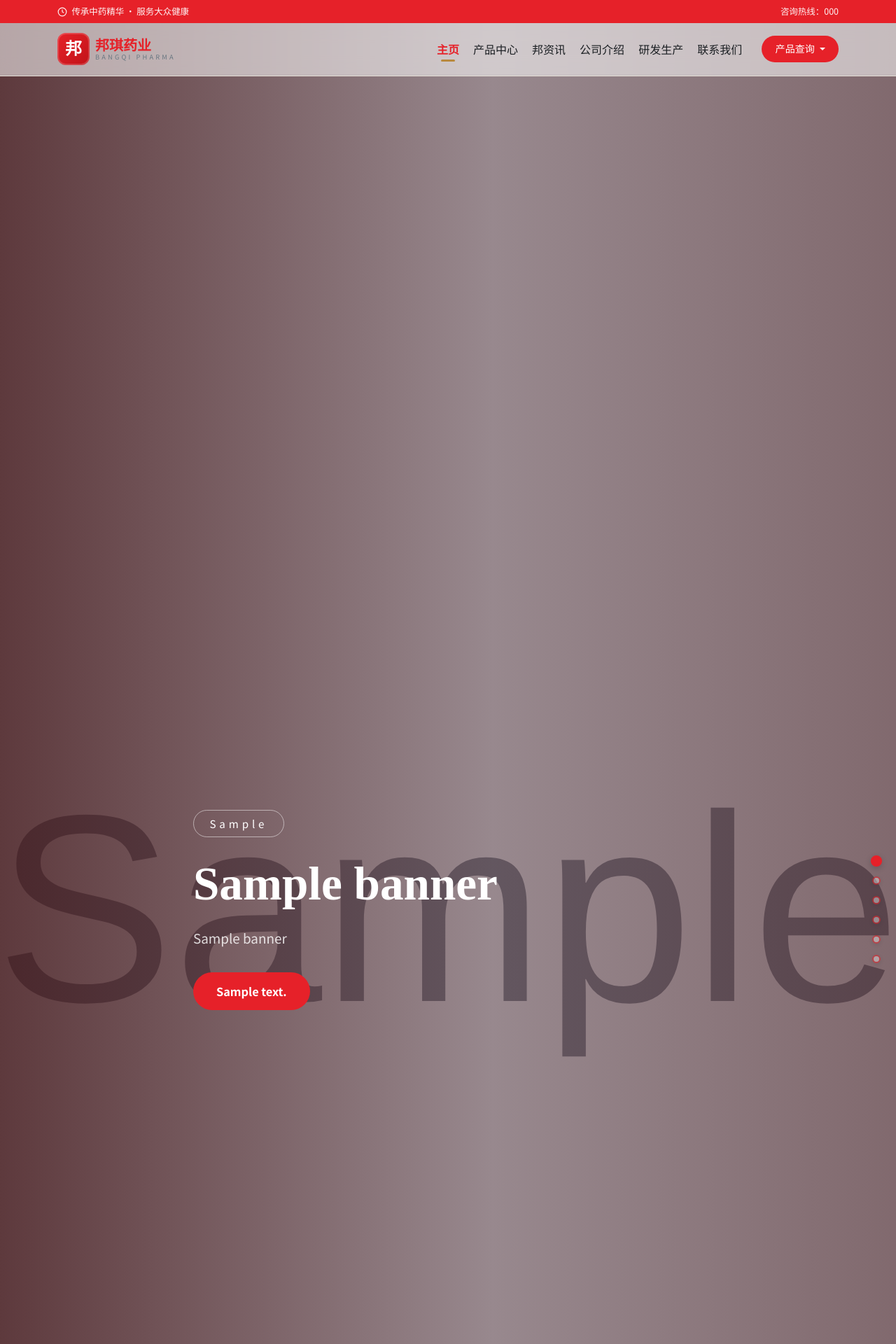
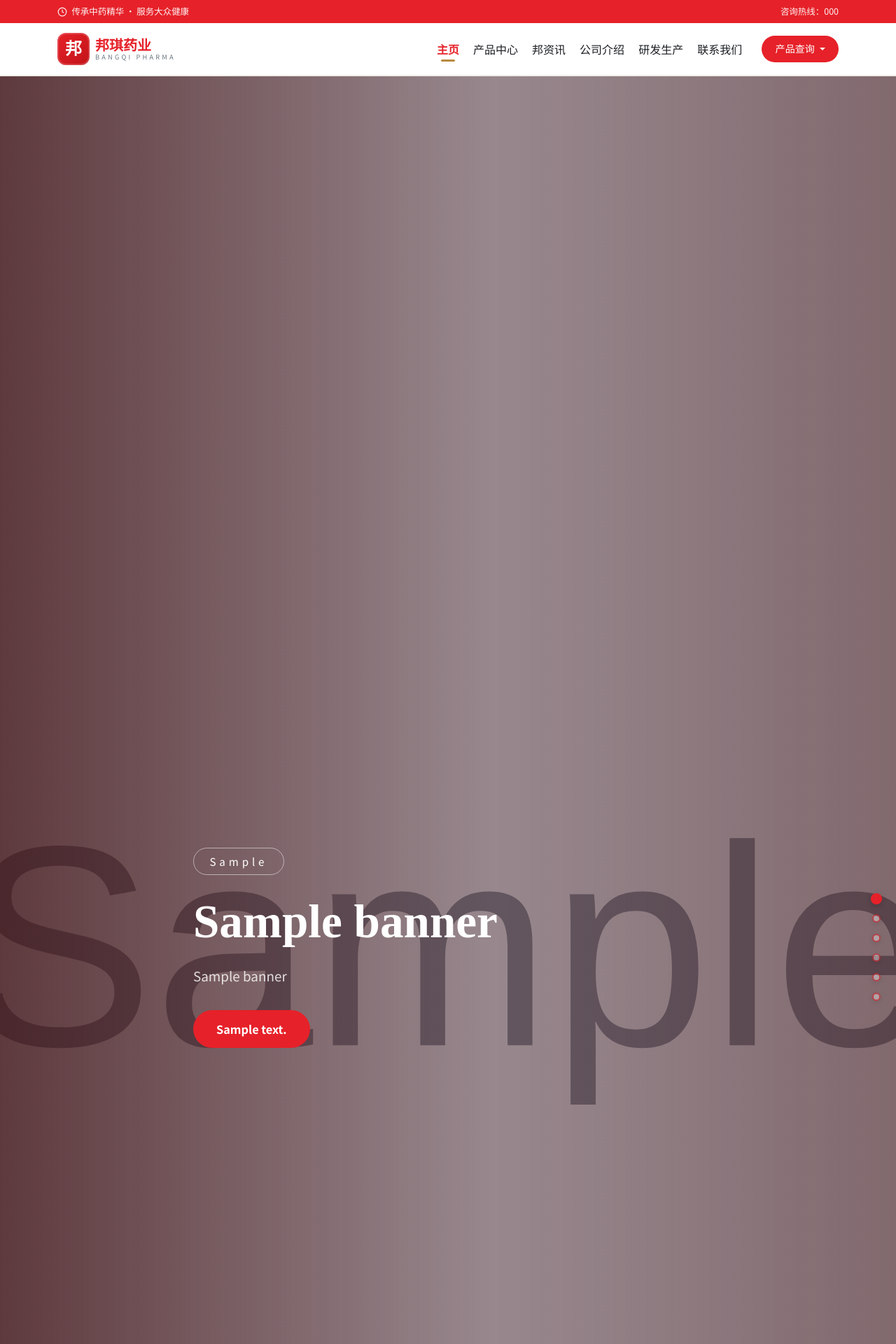
Before and after one commit to jack-hug/bangqi-website, a Flask app: page / in a window 1280 px wide. Shown: the top 1920 px of the page at 70% size. Run offline with Flask 3, Linux system fonts and the light colour scheme; data comes from the database, SQL or seed files in the repository; tables that the repository leaves empty hold one stand-in row (values such as "Sample post"); grey boxes marked "Sample" are stand-in pictures; parts of the project's set-up code (start-up, migrations or seed data) failed here and were passed over; some libraries are stand-ins or nearby versions.

Commit message:
feat(home-v1.2): 五项交互体验优化（topbar 过渡 / 动画复播 / 圆环单次 / Ken Burns / 导航不遮挡）
问题 1 · topbar 切换无过渡（直接消失）
- 原用 JS 切 display:none，display 无法参与过渡 → 视觉突兀
- 改为 max-height + opacity + padding 三维过渡（.45s cubic-bezier）
- body.home-v1 #site-topbar 默认 max-height:0 + opacity:0 收起，
  加 .tb-show 类展开；nav 的 top 与 swiper 的 top 用同一曲线联动

问题 5 · 导航栏遮挡版块顶部内容
- 根因：.home-swiper 为 position:fixed; inset:0 从视口顶部铺满，
  而 topbar/nav 在文档流中浮在其上层 → 遮住每屏顶部
- 修复：topbar/nav 均改为 position:fixed（nav 需 !important 覆盖
  Bootstrap .sticky-top），.home-swiper 的 top 由 JS 实测
  「nav 高度 + topbar 当前状态高度」动态设置
- JS 新增 measure() 测量两者高度、applyOffset() 同步更新，
  resize 时重新测量

问题 2 · 重复进入版块时弹出动画几乎不可见
- 根因：CSS transition + remove/add class 的方案在快速切换时
  会被浏览器合并优化，重播不稳定
- 修复：改用 Web Animations API（element.animate()），每次进入
  创建全新 animation 实例，必定重播；先 cancel 旧动画避免叠加
- 动画结束后清空内联样式，交回 CSS 控制

问题 3 · 三圆环数字+进度环每次进入都重播
- 新增 aboutPlayed 标志，playAboutStats() 首次执行后置位，
  后续进入直接 return
- 数字停在目标值、圆环停在满格（WAAPI fill:both 的动画结果被
  bqAnimateCounter 写入的内联样式持久保留）

问题 4 · 删除 banner 长条分页器 + 增加缓慢缩放
- 移除 carousel-indicators 的 HTML（同时 CSS 兜底 display:none）
- 新增 bqKenBurns 关键帧：scale(1) → scale(1.12)，9.5s ease-out
- 绑定 Bootstrap slid.bs.carousel 事件，每次切图重新启动缩放动画
- 图片加 will-change:transform + backface-visibility:hidden
  提升为合成层，避免缩放卡顿
- carousel-fade 过渡从默认 .6s 延长至 1.1s，切换更平滑
- 鼠标悬停 banner 暂停轮播，移开恢复

```diff
--- a/templates/index.html
+++ b/templates/index.html
@@ -4,27 +4,69 @@
 {% block extra_css %}
 <link href="https://unpkg.com/swiper@11.2.10/swiper-bundle.min.css" rel="stylesheet">
 <style>
-/* ============ v1.1 主页专用：home-v1 + is-banner-slide 由 JS 控制 ============ */
-/* topbar 显隐：默认首页隐藏，仅 banner slide 由 JS 控 display */
+/* ============ v1.1 主页专用：topbar 平滑显隐 + swiper 避开导航栏 ============ */
+:root {
+  /* topbar 展开后的高度（JS 会实测并覆盖） */
+  --tb-h: 34px;
+  /* 导航栏高度（JS 会实测并覆盖） */
+  --nav-h: 72px;
+}
+
+body.home-v1 { overflow: hidden; background: #fff; }
 body.home-v1 #site-footer { display: none; }
+
+/* ---- topbar：固定顶部，用 max-height + opacity 过渡实现平滑显隐 ----
+   （display 无法过渡，所以用 max-height 收起） */
+body.home-v1 #site-topbar {
+  position: fixed;
+  top: 0; left: 0; right: 0;
+  z-index: 70;
+  overflow: hidden;
+  max-height: 0;
+  opacity: 0;
+  padding-top: 0;
+  padding-bottom: 0;
+  transition: max-height .45s cubic-bezier(.4,0,.2,1),
+              opacity .32s ease,
+              padding .45s cubic-bezier(.4,0,.2,1);
+  will-change: max-height, opacity;
+}
+body.home-v1 #site-topbar.tb-show {
+  max-height: var(--tb-h);
+  opacity: 1;
+  padding-top: .45rem;
+  padding-bottom: .45rem;
+}
+
+/* ---- 导航栏：固定顶部，top 跟随 topbar 展开/收起 ----
+   注意：base.html 上有 Bootstrap 的 .sticky-top（position:sticky!important），
+   这里必须用 !important 覆盖为 fixed */
 body.home-v1 #site-nav {
   background: rgba(255,255,255,.55);
   backdrop-filter: blur(12px);
   -webkit-backdrop-filter: blur(12px);
   border-bottom: 1px solid rgba(0,0,0,.06);
+  position: fixed !important;
+  top: 0;                    /* JS 在 topbar 展开时改为 var(--tb-h) */
+  left: 0; right: 0;
+  z-index: 65;
+  transition: top .45s cubic-bezier(.4,0,.2,1),
+              background .35s ease;
 }
-body.home-v1 { overflow: hidden; background: #fff; }
-/* JS 会在 v1.1 脚本里通过 setProperty 强制覆盖 display，保证不依赖 CSS 优先级 */
 
-/* ============ Swiper 全屏容器 ============ */
+/* ============ Swiper 全屏容器（顶部避开 topbar + 导航栏） ============ */
 .home-swiper {
-  position: fixed; inset: 0; top: 0; left: 0;
-  width: 100%; height: 100dvh;
+  position: fixed;
+  top: var(--nav-h);         /* JS 动态更新：nav 高度 + topbar 当前高度 */
+  left: 0; right: 0; bottom: 0;
+  width: 100%;
+  height: auto;
   z-index: 1;
   background: var(--bq-bg);
+  transition: top .45s cubic-bezier(.4,0,.2,1);
 }
 .home-swiper .swiper-slide {
-  height: 100dvh;
+  height: 100%;
   overflow-y: auto; overflow-x: hidden;
   display: flex; flex-direction: column;
   position: relative;
@@ -34,7 +76,7 @@ body.home-v1 { overflow: hidden; background: #fff; }
   flex: 1;
   display: flex; flex-direction: column;
   justify-content: center;
-  padding: 5rem 0 3rem;
+  padding: 2.5rem 0 3rem;
   min-height: 100%;
 }
 .slide-tint { background: var(--bq-red-soft); }
@@ -66,6 +108,8 @@ body.home-v1 { overflow: hidden; background: #fff; }
 }
 
 /* ============ 动画初始态：所有 slide-enter 默认隐藏 ============ */
+/* 注意：动画由 JS 的 Web Animations API 驱动（保证每次进入都重播），
+   这里的 transform 只作为「未播放时」的初始静止态 */
 .slide-enter {
   opacity: 0;
   transition: opacity .85s cubic-bezier(.2,.8,.3,1),
@@ -76,6 +120,7 @@ body.home-v1 { overflow: hidden; background: #fff; }
 .slide-enter.from-right { transform: translateX(110%); }
 .slide-enter.from-bottom{ transform: translateY(100%); }
 .slide-enter.from-fade  { transform: translateY(40px); }
+/* .active 仅在无 WAAPI 支持的降级路径下使用 */
 .slide-enter.active {
   opacity: 1 !important;
   transform: translateX(0) translateY(0) !important;
@@ -91,11 +136,29 @@ body.home-v1 { overflow: hidden; background: #fff; }
 .home-slide-banner .carousel-inner,
 .home-slide-banner .carousel-item,
 .home-slide-banner .banner-ph {
-  height: 100dvh;
-  min-height: 600px;
+  height: 100%;
+  min-height: 480px;
 }
 .banner-ph { position: relative; overflow: hidden; }
-.banner-ph > img { position: absolute; inset: 0; width: 100%; height: 100%; object-fit: cover; }
+/* 图片容器负责 Ken Burns 缓慢缩放；用 will-change 提升为合成层避免卡顿 */
+.banner-ph > img {
+  position: absolute; inset: 0;
+  width: 100%; height: 100%;
+  object-fit: cover;
+  transform: scale(1);
+  transform-origin: center center;
+  will-change: transform;
+  backface-visibility: hidden;
+  -webkit-backface-visibility: hidden;
+}
+/* 激活中的 banner 图片播放缓慢放大（Ken Burns），时长略长于轮播间隔以便全程连贯 */
+@keyframes bqKenBurns {
+  from { transform: scale(1); }
+  to   { transform: scale(1.12); }
+}
+.banner-ph > img.kb-run {
+  animation: bqKenBurns 9.5s ease-out forwards;
+}
 .banner-shade { position: absolute; inset: 0; background: linear-gradient(90deg, rgba(60,12,14,.78) 0%, rgba(60,12,14,.40) 55%, rgba(60,12,14,.55) 100%); }
 .banner-caption { position: relative; z-index: 2; color: #fff; max-width: 760px; padding: 0 1rem; }
 .banner-kicker { display: inline-block; font-size: .95rem; letter-spacing: .32em; border: 1px solid rgba(255,255,255,.5); border-radius: 999px; padding: .45rem 1.4rem; margin-bottom: 1.6rem; }
@@ -103,9 +166,12 @@ body.home-v1 { overflow: hidden; background: #fff; }
 .banner-caption p { color: rgba(255,255,255,.82); font-size: 1.18rem; margin-bottom: 2.2rem; }
 .banner-caption .btn { display: inline-block; padding: .85rem 2rem; background: var(--bq-red); color: #fff; border-radius: 999px; text-decoration: none; font-weight: 600; font-size: 1.02rem; transition: background .2s, transform .2s; }
 .banner-caption .btn:hover { background: var(--bq-red-2); transform: translateY(-2px); }
-#homeBanner .carousel-indicators { margin-bottom: 2rem; z-index: 5; }
-#homeBanner .carousel-indicators [data-bs-target] { width: 38px; height: 4px; border-radius: 2px; background: rgba(255,255,255,.5); border: none; }
-#homeBanner .carousel-indicators .active { background: var(--bq-gold); }
+/* banner 下方的长条分页器已按要求移除 */
+#homeBanner .carousel-indicators { display: none !important; }
+/* carousel-fade 的默认过渡设为更平滑的 1.1s 交叉淡入 */
+.home-slide-banner .carousel-fade .carousel-item {
+  transition: opacity 1.1s cubic-bezier(.4,0,.2,1);
+}
 
 /* ============ 公司简介（slide 2） ============ */
 .intro-text { color: #4a5852; line-height: 2.05; font-size: 1.05rem; text-align: justify; }
@@ -271,11 +337,7 @@ body.home-v1 { overflow: hidden; background: #fff; }
     <!-- ===== Slide 1: Banner（内部 carousel 4 秒自动切换，循环） ===== -->
     <section class="swiper-slide home-slide-banner" data-slide="banner">
       <div id="homeBanner" class="carousel slide carousel-fade" data-bs-ride="carousel" data-bs-interval="4000">
-        <div class="carousel-indicators">
-          {% for b in banners %}
-          <button type="button" data-bs-target="#homeBanner" data-bs-slide-to="{{ loop.index0 }}" class="{{ 'active' if loop.first }}"></button>
-          {% endfor %}
-        </div>
+        <!-- 长条分页器已按要求移除 -->
         <div class="carousel-inner">
           {% for b in banners %}
           <div class="carousel-item {{ 'active' if loop.first }}">
@@ -548,77 +610,183 @@ document.addEventListener("DOMContentLoaded", function () {
     window.bqCountersObserver = null;
   }
 
-  // 强制收起 topbar / footer 初始态，避免首屏未挂脚本前看到
   var topbar = document.getElementById("site-topbar");
+  var nav = document.getElementById("site-nav");
   var footer = document.getElementById("site-footer");
-  if (topbar) topbar.style.setProperty("display", "none", "important");
   if (footer && footer.style) footer.style.setProperty("display", "none", "important");
 
-  // banner 屏 vs 其他屏：控制 topbar 显隐（直接操作 inline display，绕开 CSS 优先级问题）
+  /* ------------------------------------------------------------------
+     布局测量：算出 topbar 展开高度、nav 高度，
+     让 .home-swiper 的 top 精确避开「topbar(当前状态) + nav」
+     ------------------------------------------------------------------ */
+  var TB_H = 0;   // topbar 展开后的总高度（含 padding）
+  var NAV_H = 0;  // 导航栏高度
+
+  function measure() {
+    if (nav) NAV_H = Math.round(nav.getBoundingClientRect().height);
+    // 临时展开 topbar 以测量其真实高度
+    if (topbar) {
+      var wasShow = topbar.classList.contains("tb-show");
+      var prevTransition = topbar.style.transition;
+      topbar.style.transition = "none";
+      if (!wasShow) topbar.classList.add("tb-show");
+      TB_H = Math.round(topbar.getBoundingClientRect().height);
+      if (!wasShow) topbar.classList.remove("tb-show");
+      void topbar.offsetHeight;
+      topbar.style.transition = prevTransition;
+    }
+    var root = document.documentElement.style;
+    if (TB_H) root.setProperty("--tb-h", TB_H + "px");
+    if (NAV_H) root.setProperty("--nav-h", NAV_H + "px");
+  }
+
+  /* 把 swiper 的 top / nav 的 top 同步到当前 topbar 状态 */
+  function applyOffset(bannerOn) {
+    var root = document.documentElement.style;
+    // nav 在 topbar 展开时下移一个 topbar 高度
+    if (nav) nav.style.top = bannerOn ? TB_H + "px" : "0px";
+    // swiper 顶部让开 nav（+ topbar 若展开）
+    root.setProperty("--nav-h", (NAV_H + (bannerOn ? TB_H : 0)) + "px");
+  }
+
+  /* ------------------------------------------------------------------
+     问题 1：topbar 在 banner 屏淡入、其他屏淡出（用 .tb-show + CSS 过渡）
+     ------------------------------------------------------------------ */
   function syncTopbar(idx) {
     if (!topbar) return;
-    if (idx === 0) {
-      topbar.style.setProperty("display", "block", "important");
+    var bannerOn = idx === 0;
+    if (bannerOn) {
+      topbar.classList.add("tb-show");
       document.body.classList.add("is-banner-slide");
     } else {
-      topbar.style.setProperty("display", "none", "important");
+      topbar.classList.remove("tb-show");
       document.body.classList.remove("is-banner-slide");
     }
+    applyOffset(bannerOn);
   }
 
-  // 给当前屏内所有 .slide-enter 设置错峰延迟
-  function prepareSlide(slide) {
+  /* ------------------------------------------------------------------
+     问题 2：进入各屏时元素弹出动画 —— 用 Web Animations API 重放
+     每次进入都新建一次 animation，彻底避免「只播一次 / 复播无效」
+     ------------------------------------------------------------------ */
+  var EASE = "cubic-bezier(.2,.8,.3,1)";
+  var DUR = 850;
+
+  function initialTransform(e) {
+    if (e.classList.contains("from-left"))   return "translateX(-110%)";
+    if (e.classList.contains("from-right"))  return "translateX(110%)";
+    if (e.classList.contains("from-bottom")) return "translateY(100%)";
+    if (e.classList.contains("from-fade"))   return "translateY(40px)";
+    return "translateY(40px)";
+  }
+
+  function triggerSlide(slide) {
     if (!slide) return 0;
-    var enters = slide.querySelectorAll(".slide-enter");
+    var enters = Array.prototype.slice.call(slide.querySelectorAll(".slide-enter"));
     var maxDelay = 0;
+
     enters.forEach(function (e) {
       var s = parseInt(e.dataset.stagger || 0, 10);
-      var d = s * 0.18;
-      if (d > maxDelay) maxDelay = d;
-      e.style.transitionDelay = d + "s";
+      var delay = s * 0.18;
+      if (delay > maxDelay) maxDelay = delay;
+
+      // 取消该元素上尚未播完的旧动画，避免叠加
+      if (e._bqAnim) { try { e._bqAnim.cancel(); } catch (err) {} }
+
+      // 先把元素摆回初始静止态（内联样式优先，不会被 CSS 抢回）
+      e.style.transition = "none";
+      e.style.opacity = "0";
+      e.style.transform = initialTransform(e);
     });
+
+    // 强制一次样式计算，确保初始态被浏览器接收
+    void slide.offsetHeight;
+
+    // 用 WAAPI 播放；每次都是全新动画实例 → 必定重播
+    enters.forEach(function (e) {
+      var s = parseInt(e.dataset.stagger || 0, 10);
+      var anim = e.animate(
+        [
+          { opacity: 0, transform: initialTransform(e) },
+          { opacity: 1, transform: "translateX(0) translateY(0)" }
+        ],
+        {
+          duration: DUR,
+          delay: s * 180,
+          easing: EASE,
+          fill: "both"
+        }
+      );
+      e._bqAnim = anim;
+      // 动画结束后清掉内联样式，交回 CSS 控制（避免长期残留）
+      anim.onfinish = function () {
+        e.style.transition = "";
+        e.style.opacity = "";
+        e.style.transform = "";
+      };
+    });
+
     return maxDelay;
   }
 
-  // 触发当前屏所有 .slide-enter 动画：使用双 rAF 确保每次进入都重新播放
-  function triggerSlide(slide, maxDelay) {
-    if (!slide) return;
-    var enters = slide.querySelectorAll(".slide-enter");
-    // 步骤 1：移除 active 类，并显式重置 transform 到初始偏移量
-    enters.forEach(function (e) {
-      e.classList.remove("active");
-      // 重置为初始位移态，确保浏览器真正检测到「状态变更」
-      var t = "";
-      if (e.classList.contains("from-left")) t = "translateX(-110%)";
-      else if (e.classList.contains("from-right")) t = "translateX(110%)";
-      else if (e.classList.contains("from-bottom")) t = "translateY(80px)";
-      else if (e.classList.contains("from-fade")) t = "translateY(40px)";
-      e.style.transform = t;
-      e.style.opacity = "0";
-    });
-    // 步骤 2：双 rAF 后清除 inline style，让 CSS .active 接管
-    requestAnimationFrame(function () {
-      requestAnimationFrame(function () {
-        enters.forEach(function (e) {
-          e.style.transform = "";
-          e.style.opacity = "";
-          e.classList.add("active");
-        });
+  /* ------------------------------------------------------------------
+     问题 3：三圆环数字 + 进度环 —— 只在第一次进入 about 屏时播放一次
+     ------------------------------------------------------------------ */
+  var aboutPlayed = false;
 
-        // 公司简介屏：左/右滑入完成后（约 maxDelay + 0.85s）才触发 3 圆环数字动画
-        if (slide.dataset.slide === "about") {
-          var totalMs = (maxDelay + 0.9) * 1000;
-          setTimeout(function () {
+  function playAboutStats(slide) {
+    if (aboutPlayed) return;
+    aboutPlayed = true;
     slide.querySelectorAll(".stat-num").forEach(function (n) {
       if (typeof window.bqAnimateCounter === "function") {
         window.bqAnimateCounter(n);
       }
     });
-          }, totalMs);
+  }
+
+  /* ------------------------------------------------------------------
+     问题 4：banner Ken Burns 缓慢缩放 —— 每次切图都重新启动动画
+     ------------------------------------------------------------------ */
+  function startKenBurns(item) {
+    if (!item) return;
+    var img = item.querySelector(".banner-ph > img");
+    if (!img) return;
+    // 重置动画：移除类 → 强制重排 → 重新添加
+    img.classList.remove("kb-run");
+    void img.offsetWidth;
+    img.classList.add("kb-run");
+  }
+
+  function bindBanner(banner) {
+    if (!banner) return;
+    // 首张立即开始
+    startKenBurns(banner.querySelector(".carousel-item.active"));
+    // Bootstrap carousel 切图事件：每次切换重新启动缩放
+    banner.addEventListener("slid.bs.carousel", function (ev) {
+      startKenBurns(ev.relatedTarget);
+    });
+    // 鼠标悬停 banner 时暂停轮播，避免正在欣赏时被切走
+    banner.addEventListener("mouseenter", function () {
+      if (window.bootstrap && bootstrap.Carousel) {
+        var inst = bootstrap.Carousel.getInstance(banner);
+        if (inst) inst.pause();
       }
     });
+    banner.addEventListener("mouseleave", function () {
+      if (window.bootstrap && bootstrap.Carousel) {
+        var inst = bootstrap.Carousel.getInstance(banner);
+        if (inst) inst.cycle();
+      }
     });
   }
+
+  /* 初始化布局测量 */
+  measure();
+  applyOffset(true);
+  window.addEventListener("resize", function () {
+    measure();
+    applyOffset(document.body.classList.contains("is-banner-slide"));
+  });
 
   var swiper = new Swiper(el, {
     direction: "vertical",
@@ -631,18 +799,23 @@ document.addEventListener("DOMContentLoaded", function () {
     on: {
       init: function () {
         var s = this.slides[this.activeIndex];
-        var md = prepareSlide(s);
-        // 等 Swiper 完成初始渲染再触发，避免与入场动画错位
+        // 首屏：等一帧让布局稳定后再播放动画
         requestAnimationFrame(function () {
-          triggerSlide(s, md);
+          var md = triggerSlide(s);
+          if (s && s.dataset.slide === "about") {
+            setTimeout(function () { playAboutStats(s); }, (md + 0.9) * 1000);
+          }
         });
         syncTopbar(this.activeIndex);
+        bindBanner(document.getElementById("homeBanner"));
       },
       slideChangeTransitionEnd: function () {
-        // 切换完全结束后才触发新屏动画，确保每次进入都重新播放
         var s = this.slides[this.activeIndex];
-        var md = prepareSlide(s);
-        triggerSlide(s, md);
+        var md = triggerSlide(s);
+        // 三圆环只在首次进入 about 屏时播放
+        if (s && s.dataset.slide === "about") {
+          setTimeout(function () { playAboutStats(s); }, (md + 0.9) * 1000);
+        }
         syncTopbar(this.activeIndex);
       },
     },
```
Lines whose indentation alone changed are shown as unchanged.
